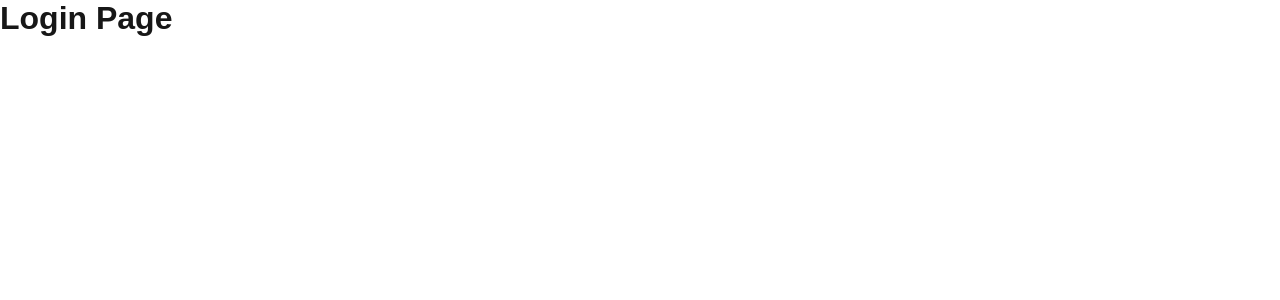
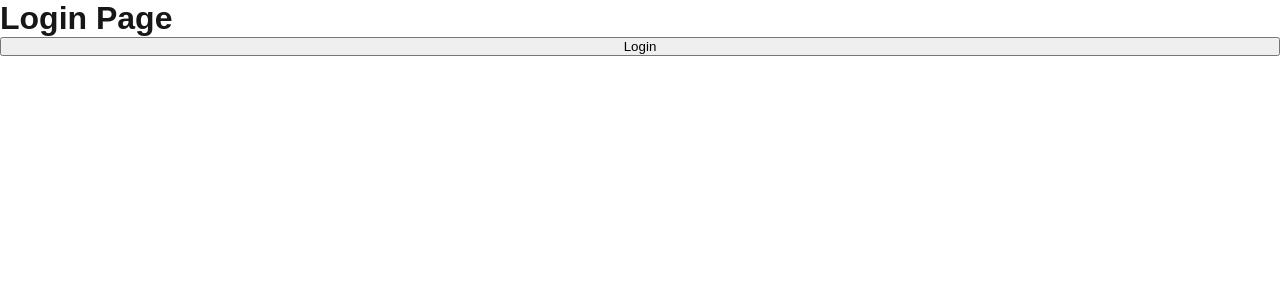
Before and after one commit to apni-coding/Next.js-Mastery-in-Hindi, a Next.js app: page /login in a window 1280 px wide. Shown: the top 300 px of the page. Built offline with nearby package versions, Linux system fonts and the light colour scheme.

Commit message:
linking and navigation in next js

```diff
--- a/src/app/(auth)/login/page.js
+++ b/src/app/(auth)/login/page.js
@@ -1,6 +1,21 @@
-export default function Login(){
+"use client"
 
-    return(
-        <h1>Login Page</h1>
+import { useRouter } from "next/navigation"
+
+
+
+export default function Login() {
+
+    const router = useRouter()
+
+    const handleLogin = () => {
+        router.push("/about")
+    }
+
+    return (
+        <>
+            <h1>Login Page</h1>
+            <button onClick={handleLogin}>Login</button>
+        </>
     )
 }
```
Also changed, not shown: src/app/about/page.js (+8 -4 lines).
